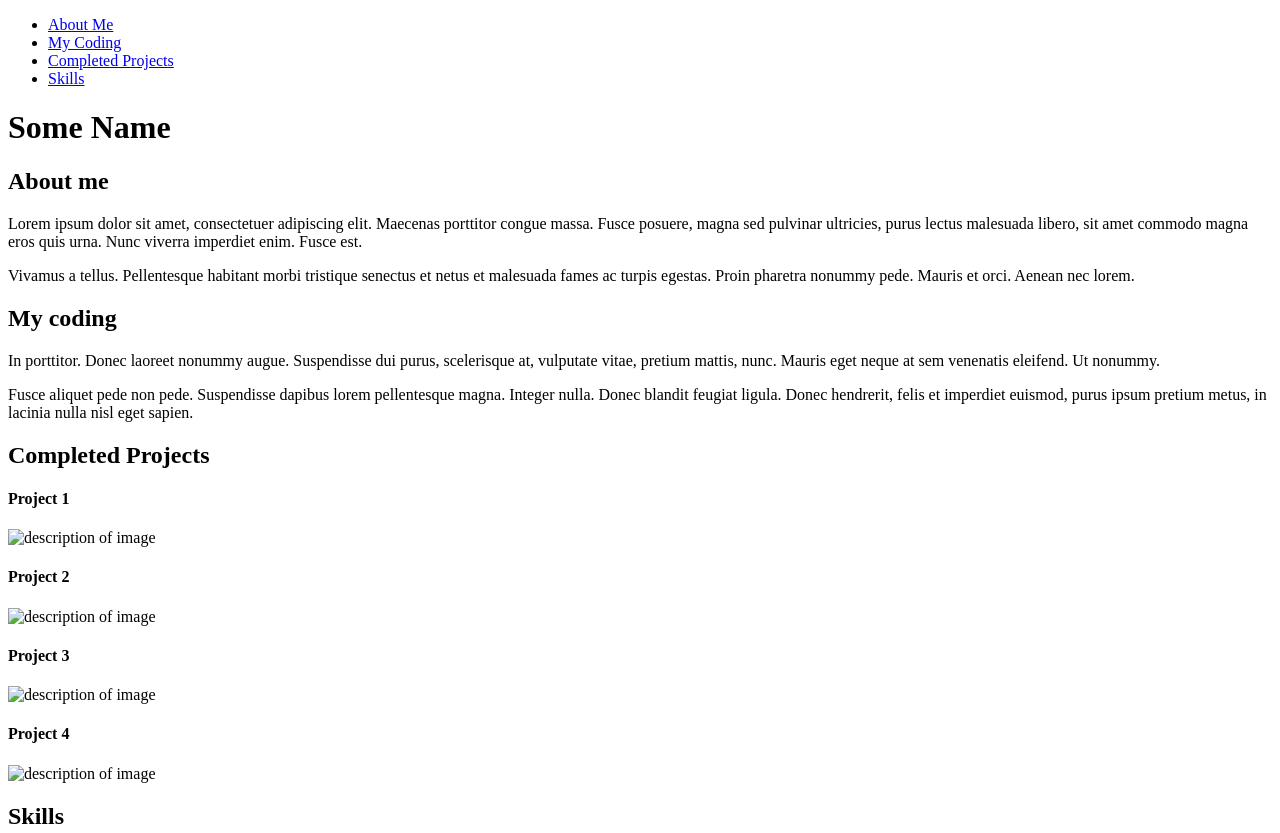
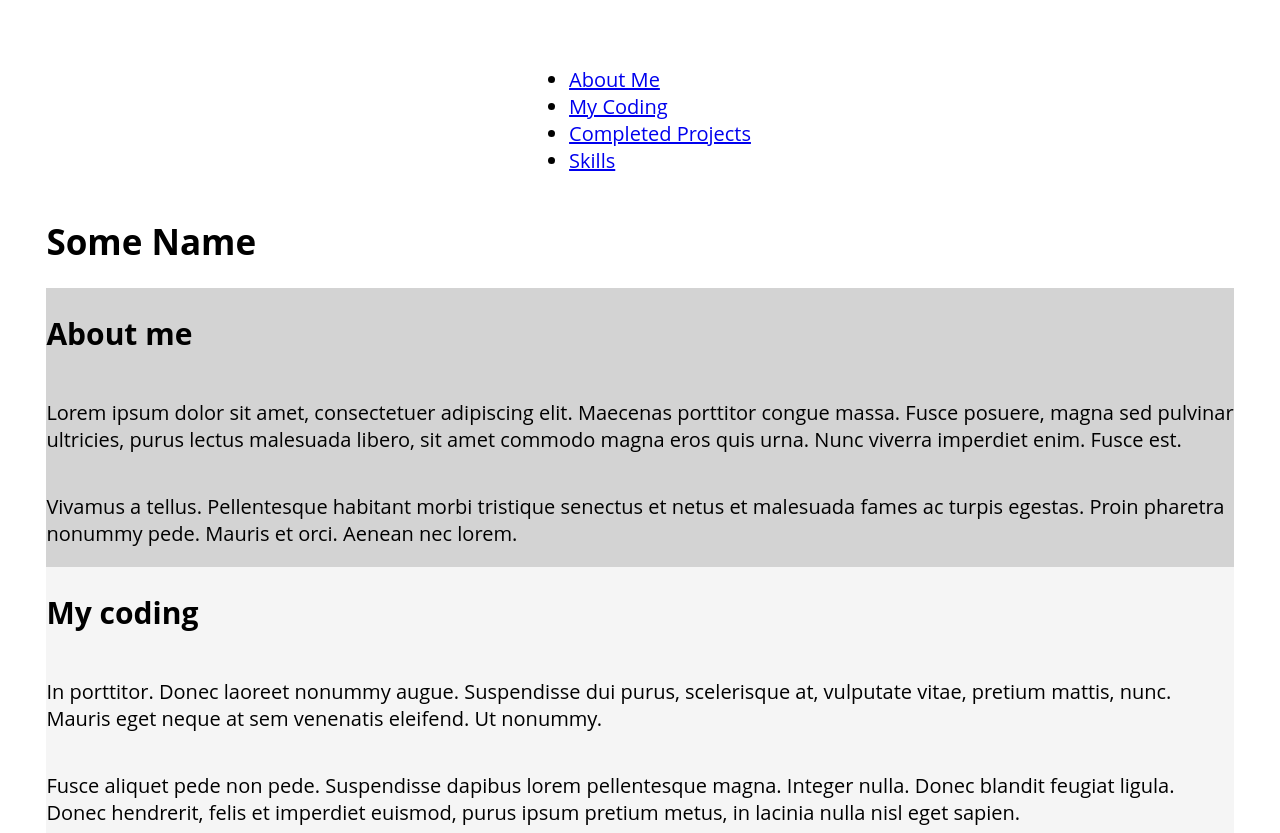
Before and after one commit to MBSkipper/Personal-Portfolio, a plain HTML site: page index.html in a window 1280 px wide. Shown: the top 833 px of the page. Drawn offline with Linux system fonts and the light colour scheme; files that its build step writes are made by us from their sources; files whose address does not match are found by name.

Commit message:
updated link to stylesheet

```diff
--- a/index.html
+++ b/index.html
@@ -4,7 +4,7 @@
     <meta charset="UTF-8">
     <meta http-equiv="X-UA-Compatible" content="IE=edge">
     <meta name="viewport" content="width=device-width, initial-scale=1.0">
-    <link rel="stylesheet" type="text/css" href="styles.css">
+    <link rel="stylesheet" type="text/css" href="/Users/sylviaosborn/PROJECTS/Personal_Portfolio/Personal-Portfolio/stylesheet.css">
     <title>SD personal portfolio</title>
 </head>
 <body>
@@ -39,6 +39,8 @@
                 </p>
         </div>
 
+    <!--Projects-->
+
         <div class="projects" role="presentation">
             <h2 class="Proj_heading">Completed Projects</h2>
 
@@ -59,6 +61,8 @@
                     <img class="name" src=""  alt="description of image">
                 </div>
         </div>
+
+        <!--  Skills -->
 
         <div class="skills" role="presentation">
             <h2 class="skill_header">Skills</h2>
@@ -86,6 +90,8 @@
         </div>
 
          <!--  Pictures of Options  -->
+
+
          <div class="options">
 
             <div class="option">
@@ -124,6 +130,9 @@
 
 
     </main>
+
+    <!--  Footer -->
+
     <div class="footer" role="presentation">
         <footer>
             <h3>
```
